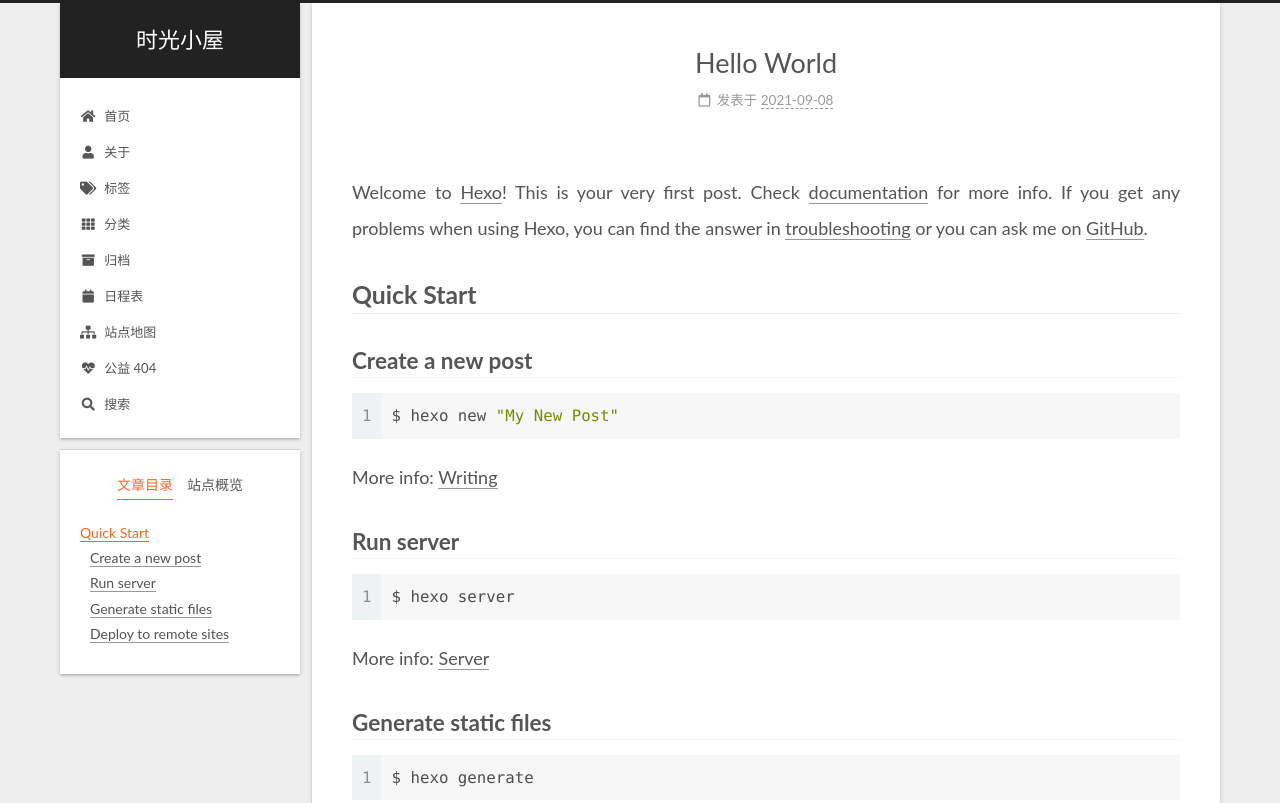
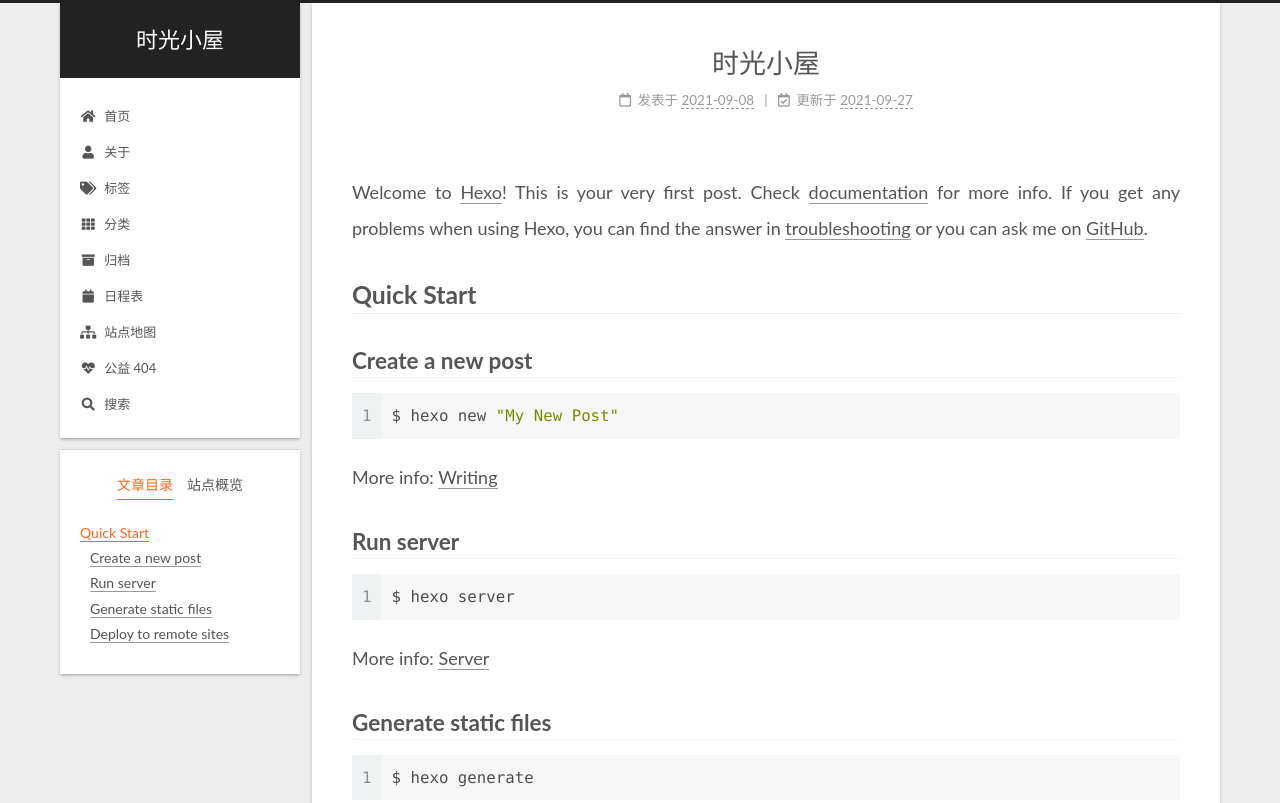
Before and after one commit to sgbl1088/sgbl1088.github.io, a plain HTML site: page 2021/09/08/hello-world/index.html in a window 1280 px wide. Shown: the top 803 px of the page. Drawn offline with Linux system fonts and the light colour scheme; some packages are replaced by stand-ins of ours; a script that the page names is missing.

Commit message:
Site updated: 2021-10-24 18:50:55

```diff
--- a/2021/09/08/hello-world/index.html
+++ b/2021/09/08/hello-world/index.html
@@ -22,13 +22,13 @@
 
   <meta name="description" content="Welcome to Hexo! This is your very first post. Check documentation for more info. If you get any problems when using Hexo, you can find the answer in troubleshooting or you can ask me on GitHub. Quick">
 <meta property="og:type" content="article">
-<meta property="og:title" content="Hello World">
+<meta property="og:title" content="时光小屋">
 <meta property="og:url" content="http://example.com/2021/09/08/hello-world/index.html">
 <meta property="og:site_name" content="时光小屋">
 <meta property="og:description" content="Welcome to Hexo! This is your very first post. Check documentation for more info. If you get any problems when using Hexo, you can find the answer in troubleshooting or you can ask me on GitHub. Quick">
 <meta property="og:locale" content="zh_CN">
 <meta property="article:published_time" content="2021-09-08T14:01:26.800Z">
-<meta property="article:modified_time" content="2021-09-08T14:01:26.800Z">
+<meta property="article:modified_time" content="2021-09-27T14:57:59.664Z">
 <meta property="article:author" content="CH">
 <meta name="twitter:card" content="summary">
 
@@ -45,7 +45,7 @@
   };
 </script>
 
-  <title>Hello World | 时光小屋</title>
+  <title>时光小屋 | 时光小屋</title>
 
 
 
@@ -221,7 +221,7 @@
     </span>
       <header class="post-header">
         <h1 class="post-title" itemprop="name headline">
-          Hello World
+          时光小屋
         </h1>
 
         <div class="post-meta">
@@ -233,6 +233,13 @@
 
               <time title="创建时间：2021-09-08 22:01:26" itemprop="dateCreated datePublished" datetime="2021-09-08T22:01:26+08:00">2021-09-08</time>
             </span>
+              <span class="post-meta-item">
+                <span class="post-meta-item-icon">
+                  <i class="far fa-calendar-check"></i>
+                </span>
+                <span class="post-meta-item-text">更新于</span>
+                <time title="修改时间：2021-09-27 22:57:59" itemprop="dateModified" datetime="2021-09-27T22:57:59+08:00">2021-09-27</time>
+              </span>
 
 
 
--- a/search.xml
+++ b/search.xml
@@ -1,7 +1,7 @@
 <?xml version="1.0" encoding="utf-8"?>
 <search>
   <entry>
-    <title>Hello World</title>
+    <title>时光小屋</title>
     <url>/2021/09/08/hello-world/</url>
     <content><![CDATA[<p>Welcome to <a href="https://hexo.io/">Hexo</a>! This is your very first post. Check <a href="https://hexo.io/docs/">documentation</a> for more info. If you get any problems when using Hexo, you can find the answer in <a href="https://hexo.io/docs/troubleshooting.html">troubleshooting</a> or you can ask me on <a href="https://github.com/hexojs/hexo/issues">GitHub</a>.</p>
 <h2 id="Quick-Start"><a href="#Quick-Start" class="headerlink" title="Quick Start"></a>Quick Start</h2><h3 id="Create-a-new-post"><a href="#Create-a-new-post" class="headerlink" title="Create a new post"></a>Create a new post</h3><figure class="highlight bash"><table><tr><td class="code"><pre><span class="line">$ hexo new <span class="string">&quot;My New Post&quot;</span></span><br></pre></td></tr></table></figure>
```
Also changed, not shown: archives/2021/09/index.html (+1 -1 lines), archives/2021/index.html (+1 -1 lines), archives/index.html (+1 -1 lines), index.html (+8 -1 lines).
